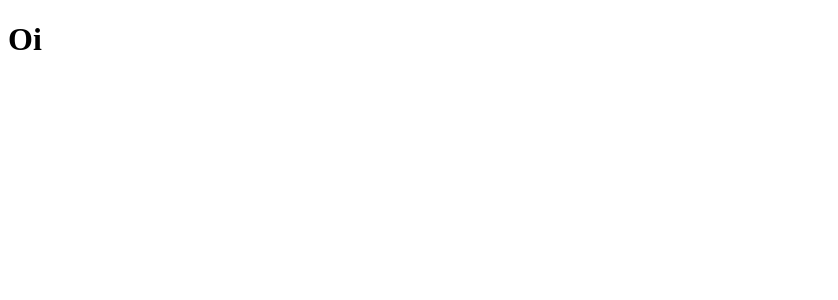
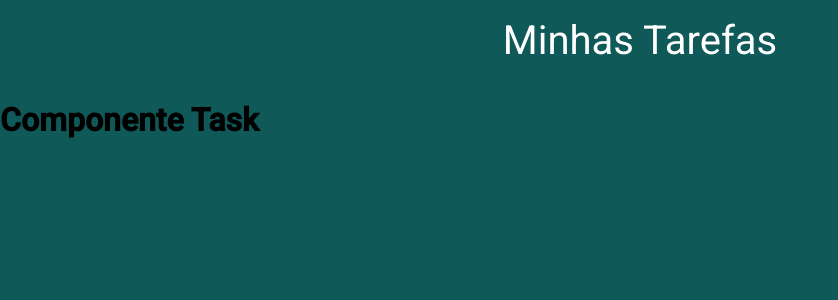
Before and after one commit to Leonardo-Selegar/lista-de-tarefas-vue, a Vue app: page / in a window 1280 px wide. Shown: the top 300 px of the page, without its empty margins (0-838 px from the left). Built offline with nearby package versions, Linux system fonts and the light colour scheme.

Commit message:
Configuração inicial do projeto e criação do component task

```diff
--- a/public/index.html
+++ b/public/index.html
@@ -6,6 +6,19 @@
     <meta name="viewport" content="width=device-width,initial-scale=1.0">
     <link rel="icon" href="<%= BASE_URL %>favicon.ico">
     <title><%= htmlWebpackPlugin.options.title %></title>
+    <style>
+      @import url('https://fonts.googleapis.com/css2?family=Roboto:wght@400;500&display=swap');
+      body{
+        min-height: 100vh;
+        width: 100vw;
+        outline: 0;
+        background-color: #0F5959;
+        font-family: 'Roboto', sans-serif;
+        box-sizing: border-box;
+        margin: 0;
+        padding: 0;
+      }
+    </style>
   </head>
   <body>
     <noscript>
--- a/src/App.vue
+++ b/src/App.vue
@@ -1,16 +1,20 @@
 <template>
   <div id="app">
-    <h1>Oi</h1>
+    <header>Minhas Tarefas</header>
+    <Task />
   </div>
 </template>
 
 <script>
-
+import Task from './components/Task.vue';
 export default {
   name: 'App',
+  components:{
+    Task
+  }
 }
 </script>
 
-<style>
-
+<style scoped>
+  @import './styles/app.css';
 </style>
--- /dev/null
+++ b/src/components/Task.vue
@@ -0,0 +1,14 @@
+<template>
+  <div id="task">
+    <h1>Componente Task</h1>
+  </div>
+</template>
+
+<script>
+export default {
+  name: 'Task-Component'
+}
+</script>
+
+<style scoped>
+</style>
--- /dev/null
+++ b/src/styles/app.css
@@ -0,0 +1,9 @@
+header{
+  display: flex;
+  justify-content: center;
+  align-items: center;
+  width: 100vw;
+  height: 80px;
+  font-size: 40px;
+  color: white;
+}
```
